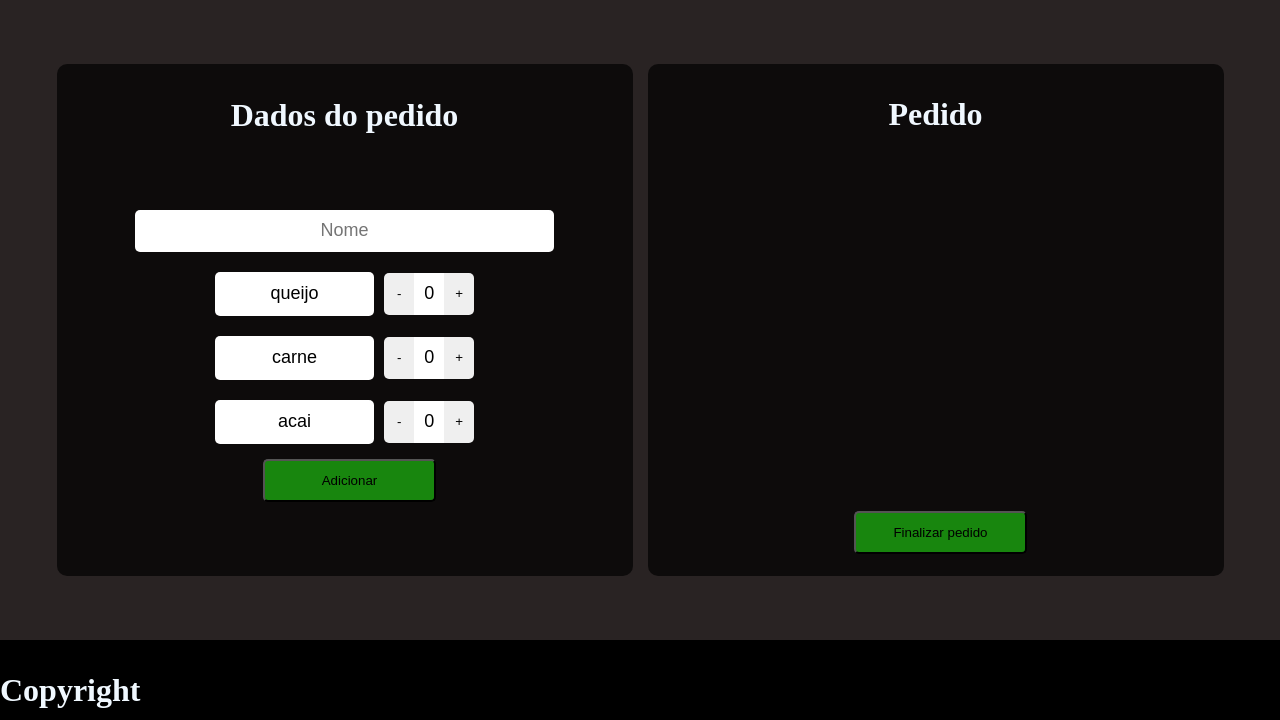
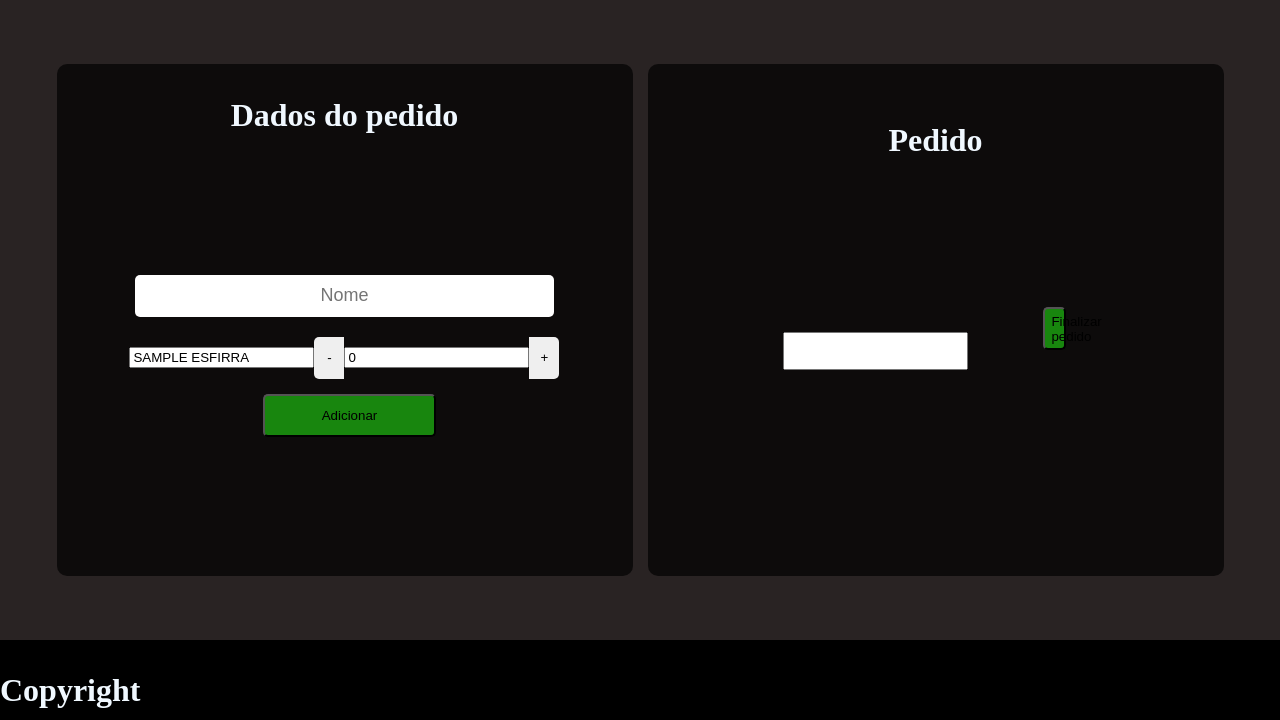
Before and after one commit to EduardoASilva/pedidosja, a Django app: page / in a window 1280 px wide. Shown: the part 80-800 px from the top of the page. Run offline with Django 3.2, Linux system fonts and the light colour scheme; a user stored in the database is signed in; tables that the repository leaves empty hold one stand-in row (values such as "Sample post"); some libraries are stand-ins or nearby versions.

Commit message:
atualizado admpage.html e dando inicio na função para comandas

```diff
--- a/core/urls.py
+++ b/core/urls.py
@@ -23,5 +23,6 @@ urlpatterns = [
     path('login/', views.login, name='login'),
     path('login_user/', views.login_user, name='login_user'),
     path('logout/', views.logout, name='logout'),
-    path('enviar_pedidos/', views.enviar_pedido, name='enviar_pedido')
+    path('enviar_pedidos/', views.enviar_pedido, name='enviar_pedido'),
+    path('comandas/', views.comandas, name='comandas'),
 ]
--- a/pedidos/models.py
+++ b/pedidos/models.py
@@ -5,6 +5,7 @@ from django.db import models
 # Create your models here.
 class Esfirras(models.Model):
     nome = models.CharField(max_length=100)
+    ativo = models.BooleanField(default=False)
 
     def __str__(self):
         return self.nome
@@ -15,6 +16,7 @@ class Pedidos(models.Model):
     created_at = models.DateTimeField(auto_now_add=True)
     updated_at = models.DateTimeField(auto_now=True)
     id_user = models.ForeignKey(User, on_delete=models.SET_NULL, null=True)
+    finalizado = models.BooleanField(default=False)
 
     def __str__(self):
         return self.nome_cliente
@@ -22,5 +24,5 @@ class Pedidos(models.Model):
 
 class Quantidade(models.Model):
     id_pedido = models.ForeignKey(Pedidos, on_delete=models.CASCADE, null=True)
-    nome = models.ForeignKey(Esfirras, on_delete=models.SET_NULL, null=True)
+    id_esfirra = models.ForeignKey(Esfirras, on_delete=models.SET_NULL, null=True)
     qtd = models.IntegerField(default=0)
--- a/pedidos/static/js/script.js
+++ b/pedidos/static/js/script.js
@@ -1,9 +1,10 @@
 function adicionar(){
     const info = document.querySelectorAll('.informacoes')[0].children
+    $('#addItem').empty();
 
     for (item of info) {
         if (item.className === 'nome'){
-            document.getElementById('nomeCliente').innerText = item.children[0].value
+            document.getElementById('nomeCliente').value = item.children[0].value
         }
         if (item.className === 'sabor'){
             if (item.children[2].value !== '0'){
--- a/pedidos/views.py
+++ b/pedidos/views.py
@@ -4,10 +4,13 @@ from django.contrib.auth.models import User
 from django.shortcuts import render, redirect
 from django.http import HttpResponse
 
+from pedidos.models import Pedidos, Esfirras, Quantidade
+
 
 @login_required(login_url='login')
 def index(request):
-    return render(request, 'admpage.html')
+    esfirras = Esfirras.objects.filter(ativo=True)
+    return render(request, 'admpage.html', {'esfirras': esfirras})
 
 
 # Create your views here.
@@ -50,5 +53,42 @@ def logout(request):
 
 
 def enviar_pedido(request):
-    print(request)
+    if request.method == 'POST':
+        try:
+            pedido = Pedidos.objects.create(
+                nome_cliente=request.POST.get('nome'),
+                id_user_id=request.user.id
+            )
+        except Exception as e:
+            messages.error(request, f'Erro: {e.args}')
+            return render(request, 'admpage.html')
+
+        data = {}
+        for key, value in request.POST.items():
+            if key != 'csrfmiddlewaretoken' and key != 'nome':
+                id_esfirra = Esfirras.objects.filter(nome__contains=key.lower()).last().id
+                data['id_pedido_id'] = pedido.id
+                data['id_esfirra_id'] = id_esfirra
+                data['qtd'] = value
+
+                Quantidade.objects.create(**data)
+
+        messages.success(request, 'Pedido criado com sucesso!')
+        esfirras = Esfirras.objects.filter(ativo=True)
+        return redirect('index')
+
+
+def comandas(request):
+    # pedidos = Pedidos.objects.filter(finalizado=False)
+    # data = {}
+    # for p in pedidos:
+    #     itens = {}
+    #     itens['nome'] = p.nome_cliente
+    #     itens['data'] = p.created_at
+    #     itens['produtos'] = {}
+    #     prod = Quantidade.objects.filter(id_pedido_id=p.id)
+    #     for pr in prod:
+    #         itens['']
+    # data['nome'] = pedido.nome
+    # return render(request, 'comandas.html')
     pass
--- a/templates/admpage.html
+++ b/templates/admpage.html
@@ -12,26 +12,14 @@
                 <input id="nome" type="text" placeholder="Nome">
             </div>
 
+            {% for i in esfirras %}
                 <div class="sabor">
-                <input name="queijo" class="produto" value="queijo" placeholder="QUEIJO"/>
-                <button onclick="subtrair('queijo')" class="subtrair">-</button>
-                <input id="queijo" class="contador" name="queijo" type="text" placeholder="0" value="0">
-                <button onclick="somar('queijo')" class="adicionar">+</button>
+                    <input name="{{ i.nome.lower }}" class="produtos" value="{{ i.nome.upper }}"/>
+                    <button onclick="subtrair('{{ i.nome.lower }}')" class="subtrair">-</button>
+                    <input id="{{ i.nome.lower }}" name="{{ i.nome.lower }}" type="text" value="0">
+                    <button onclick="somar('{{ i.nome.lower }}')" class="adicionar">+</button>
                 </div>
-
-            <div class="sabor">
-                <input name="carne" class="produto" value="carne" placeholder="CARNE"/>
-                <button onclick="subtrair('carne')" class="subtrair">-</button>
-                <input id="carne" class="contador" type="number" placeholder="0" value="0">
-                <button id="somCarne" onclick="somar('carne')" class="adicionar">+</button>
-            </div>
-
-            <div class="sabor">
-                <input name="acai" class="produto" value="acai" placeholder="AÇAI"/>
-                <button onclick="subtrair('acai')" class="subtrair">-</button>
-                <input id="acai" class="contador" type="number" placeholder="0" value="0">
-                <button onclick="somar('acai')" class="adicionar">+</button>
-            </div>
+            {% endfor %}
 
             <button onclick="adicionar()" class="btn">Adicionar</button>
         </div>
@@ -42,21 +30,20 @@
             <h3>Pedido</h3>
         </div>
         <div class="area-pedido">
-        <p id="nomeCliente" class="nomecliente"></p>
-            <div class="form-pedido">
-                <form class="" action="{% url 'enviar_pedido' %}" method="post" enctype="multipart/form-data">
+            <form class="form-pedido" action="{% url 'enviar_pedido' %}" method="post" enctype="multipart/form-data">
                 {% csrf_token %}
 
+                <input id="nomeCliente" name="nome" class="nomecliente" value="">
+
                 <div id="addItem" class="itens-pedido">
+
+                </div>
+
+                <div class="area-botao botao">
+                    <button type="submit" class="btn">Finalizar pedido</button>
                 </div>
             </form>
         </div>
     </div>
-        <div class="area-botao">
-            <div class="botao">
-                <button type="submit" class="btn">Finalizar pedido</button>
-            </div>
-        </div>
-    </div>
 
 {% endblock content %}
```
Also changed, not shown: templates/comandas.html (+8 -29 lines), pedidos/migrations/0002_rename_nome_quantidade_id_esfirra.py (added), pedidos/migrations/0003_esfirras_ativo.py (added), pedidos/migrations/0004_pedidos_finalizado.py (added). Lines whose indentation alone changed are shown as unchanged.
